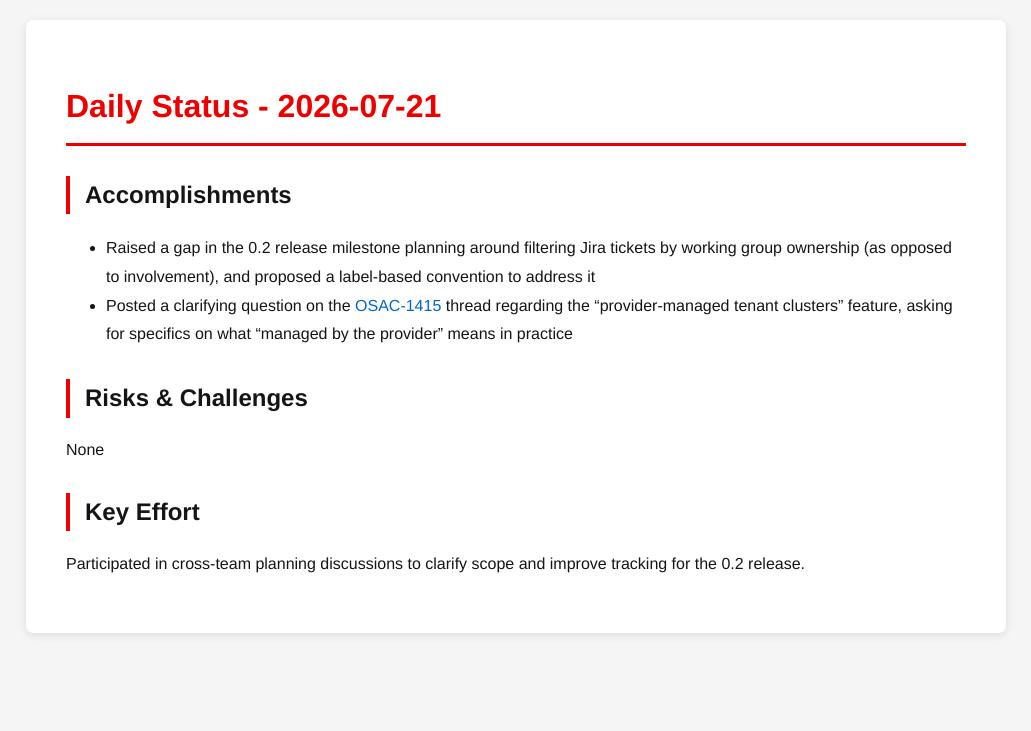
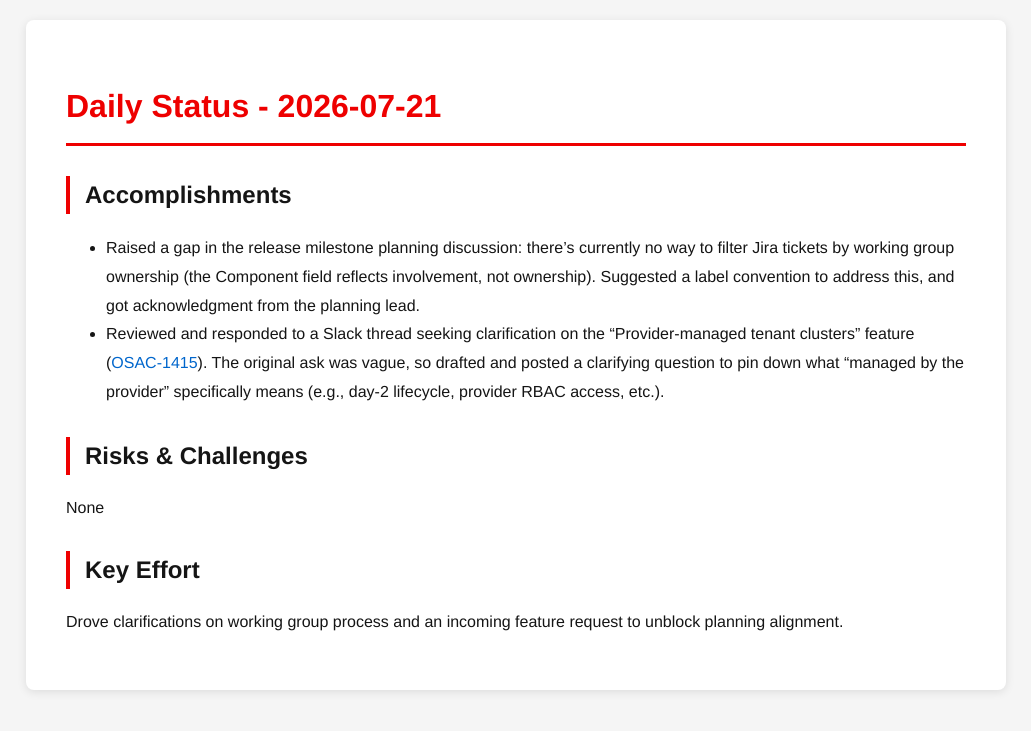
Before and after one commit to tzvatot/daily-status, a Jekyll site: the page built from 2026-07-21.md, in a window 1280 px wide. Shown: the top 731 px of the page, without its empty margins (124-1155 px from the left). Built offline with Jekyll 4.4.1, drawn with Linux system fonts in a browser that asks for light colours.

Commit message:
Daily status update - 2026-07-21

```diff
--- a/2026-07-21.md
+++ b/2026-07-21.md
@@ -7,11 +7,11 @@ date: 2026-07-21
 # Daily Status - 2026-07-21
 
 ## Accomplishments
-- Raised a gap in the 0.2 release milestone planning around filtering Jira tickets by working group ownership (as opposed to involvement), and proposed a label-based convention to address it
-- Posted a clarifying question on the [OSAC-1415](https://redhat.atlassian.net/browse/OSAC-1415) thread regarding the "provider-managed tenant clusters" feature, asking for specifics on what "managed by the provider" means in practice
+- Raised a gap in the release milestone planning discussion: there's currently no way to filter Jira tickets by working group ownership (the Component field reflects involvement, not ownership). Suggested a label convention to address this, and got acknowledgment from the planning lead.
+- Reviewed and responded to a Slack thread seeking clarification on the "Provider-managed tenant clusters" feature ([OSAC-1415](https://redhat.atlassian.net/browse/OSAC-1415)). The original ask was vague, so drafted and posted a clarifying question to pin down what "managed by the provider" specifically means (e.g., day-2 lifecycle, provider RBAC access, etc.).
 
 ## Risks & Challenges
 None
 
 ## Key Effort
-Participated in cross-team planning discussions to clarify scope and improve tracking for the 0.2 release.
+Drove clarifications on working group process and an incoming feature request to unblock planning alignment.
```
